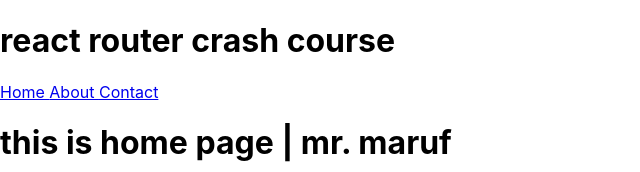
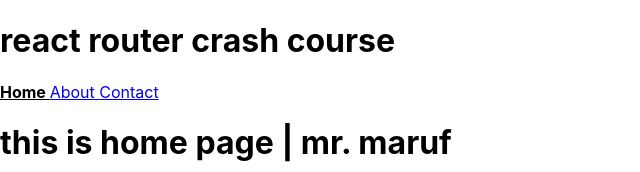
Before and after one commit to islamMaruf/LearnReactRouter, a React (Create React App) app: page / in a window 1280 px wide. Shown: the top 172 px of the page, without its empty margins (0-640 px from the left). Built offline with nearby package versions, Linux system fonts and the light colour scheme.

Commit message:
learn about nav link component

```diff
--- a/src/components/Nav.js
+++ b/src/components/Nav.js
@@ -1,12 +1,18 @@
 import React, {Component} from 'react';
-import {Link} from 'react-router-dom'
+import {Link, NavLink} from 'react-router-dom'
 class Nav extends Component {
+
     render() {
+        const style = {
+            color : 'black',
+            fontWeight : 'bold'
+
+        }
         return (
             <nav>
-                <Link to="/"> Home </Link>
+                <NavLink activeStyle={style} exact to="/"> Home </NavLink>
                 <Link to="/about">About </Link>
-                <Link to="/contact">Contact </Link>
+                <NavLink activeStyle={style} to="/contact">Contact </NavLink>
             </nav>
         );
     }
```
